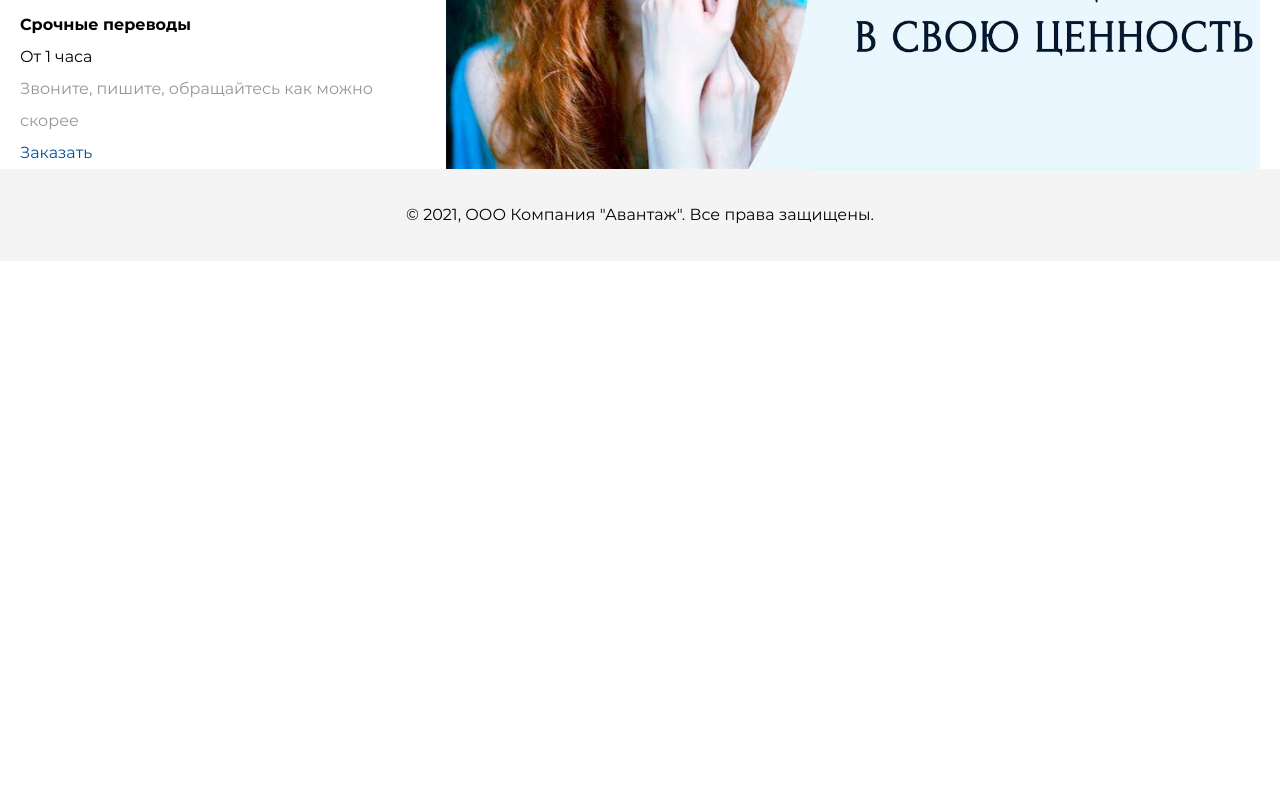
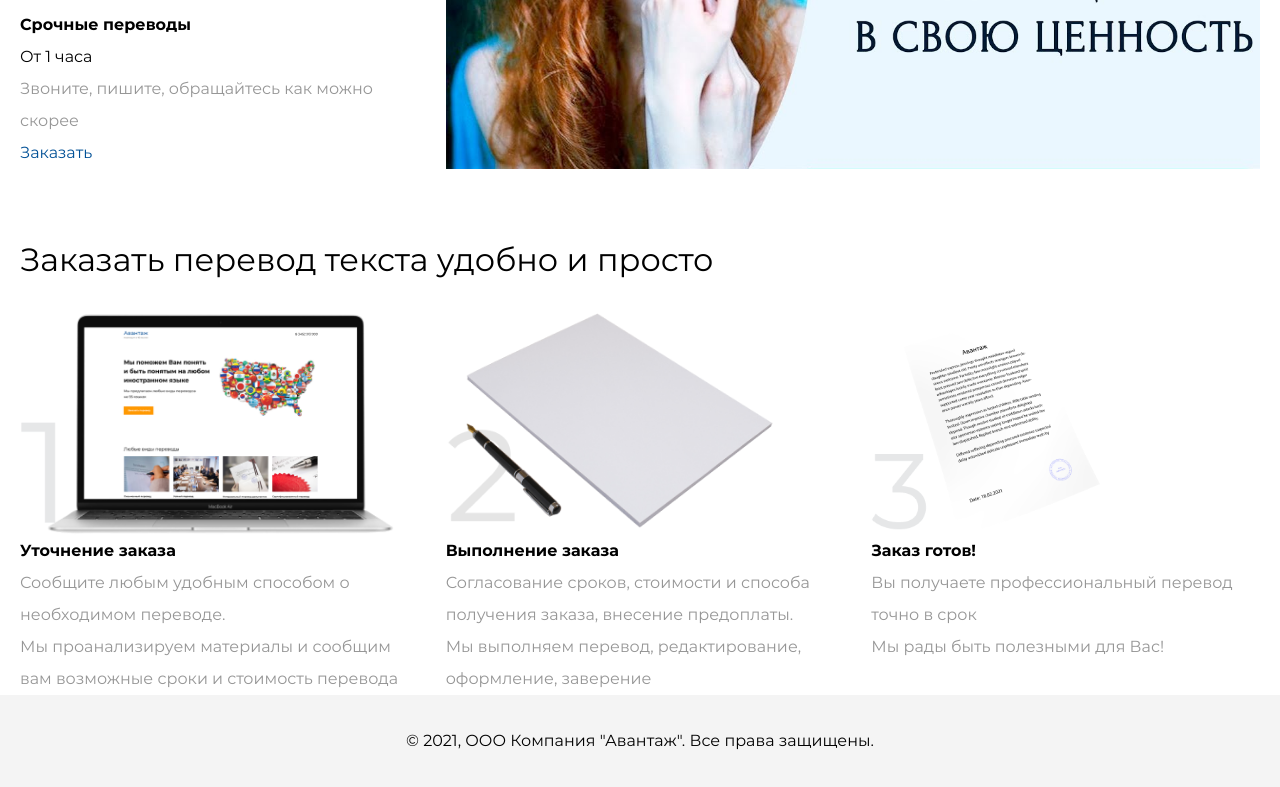
Before and after one commit to ilchenkovladislav/avantazh, a website: page src/index.html in a window 1280 px wide. Shown: the part 2285-3072 px from the top of the page. Before the commit the page ends 2546 px from the top, so only its background shows below. Drawn offline with nearby package versions, Linux system fonts and the light colour scheme; files that its build step writes are made by us from their sources.

Commit message:
add block steps

```diff
--- a/src/index.html
+++ b/src/index.html
@@ -87,6 +87,31 @@
                 </ul>
             </div>
         </section>
+        <section class="steps">
+            <div class="container">
+                <h2 class="section-title">Заказать перевод текста удобно и просто</h2>
+                <ul class="steps__list">
+                    <li class="steps__item">
+                        <img class="steps__img" src="img/step1.png" alt="">
+                        <h3 class="steps__title">Уточнение заказа</h3>
+                        <p class="steps__description">Сообщите любым удобным способом о необходимом переводе.<br>
+                            Мы проанализируем материалы и сообщим вам возможные сроки и стоимость перевода</p>
+                    </li>
+                    <li class="steps__item">
+                        <img class="steps__img" src="img/step2.png" alt="">
+                        <h3 class="steps__title">Выполнение заказа</h3>
+                        <p class="steps__description">Согласование сроков, стоимости и способа получения заказа, внесение предоплаты. <br>
+                            Мы выполняем перевод, редактирование, оформление, заверение</p>
+                    </li>
+                    <li class="steps__item">
+                        <img class="steps__img" src="img/step3.png" alt="">
+                        <h3 class="steps__title">Заказ готов!</h3>
+                        <p class="steps__description">Вы получаете профессиональный перевод точно в срок <br>
+                            Мы рады быть полезными для Вас!</p>
+                    </li>
+                </ul>
+            </div>
+        </section>
     </main>
     <footer class="footer">
         <div class="container">
--- /dev/null
+++ b/src/scss/blocks/steps.scss
@@ -0,0 +1,55 @@
+.steps {
+    margin-top: 75px;
+}
+
+.steps__list {
+    margin-top: 37px;
+    list-style: none;
+
+    @media (min-width: 768px) {
+        display: grid;
+        row-gap: 37px;
+    }
+
+    @media (min-width: 1200px) {
+        display: grid;
+        grid-template-columns: 1fr 1fr 1fr;
+        column-gap: 37px;
+    }
+}
+
+.steps__item {
+    @media (min-width: 768px) and (max-width: 1199px) {
+        display: grid;
+        grid-template-areas: "img title"
+                             "img description";
+        grid-template-columns: 1fr 1.5fr;
+        grid-template-rows: min-content 1fr;
+        column-gap: 37px;
+    }
+}
+
+.steps__img {
+    display: block;
+
+    @media (max-width: 767px) {
+        transform: translateX(-40px);
+        margin: 0 auto;
+    }
+
+    @media (min-width: 1200px) {
+        height: 222px;
+    }
+
+    grid-area: img;
+}
+
+.steps__title {
+    font-size: 16px;
+    grid-area: title;
+}
+
+.steps__description {
+    color: $text-light;
+    grid-area: description;
+}
--- a/src/scss/style.scss
+++ b/src/scss/style.scss
@@ -6,3 +6,4 @@
 @import "./blocks/main.scss";
 @import "./blocks/section-title.scss";
 @import "./blocks/types.scss";
+@import "./blocks/steps.scss";
```
Also changed, not shown: src/img/step1.png (added), src/img/step2.png (added), src/img/step3.png (added).
